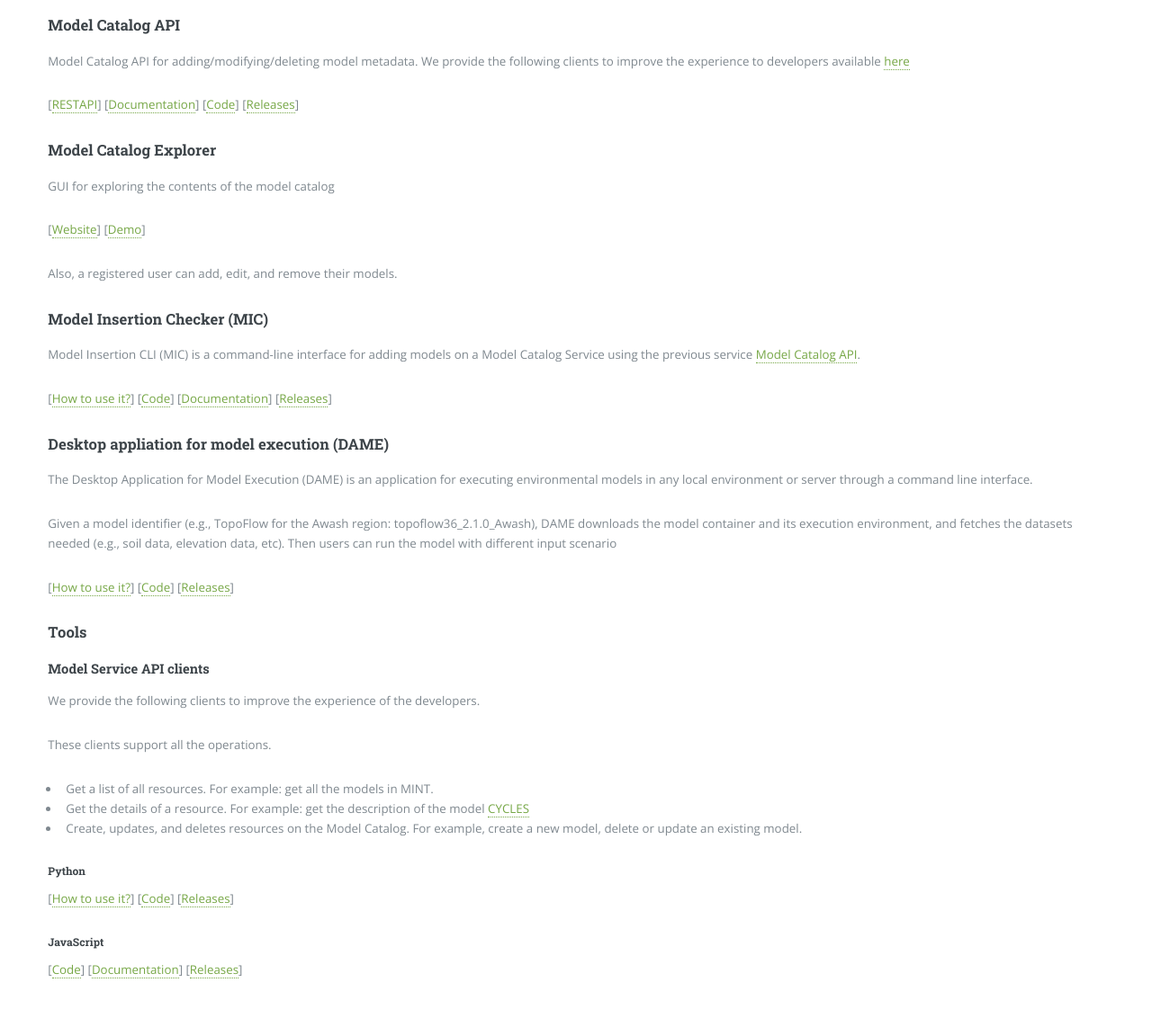
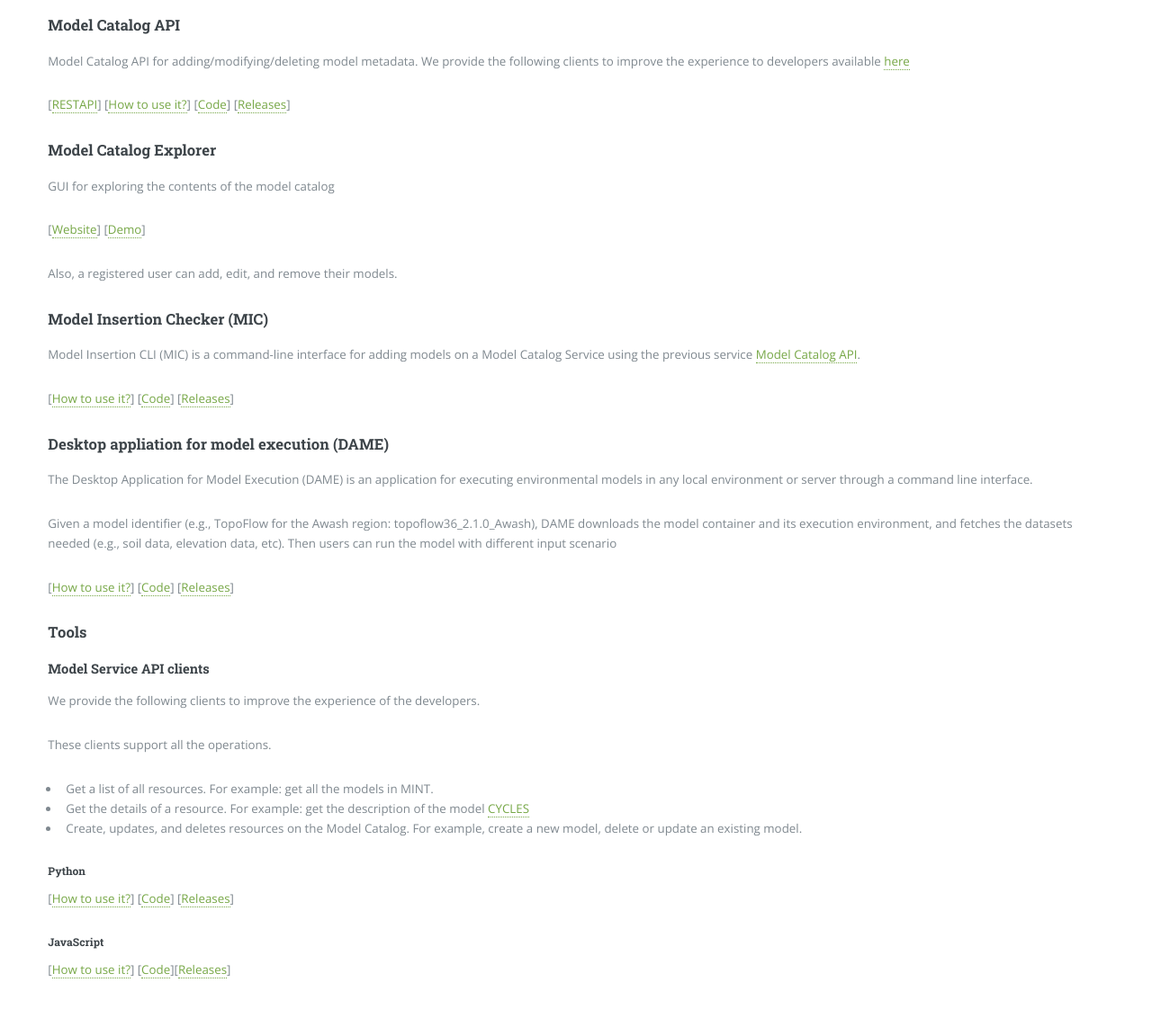
Before and after one commit to KnowledgeCaptureAndDiscovery/MINT, a Jekyll site: the page built from _services/model.md, in a window 1280 px wide. Shown: the part 675-1817 px from the top of the page at 90% size. Built offline with Jekyll 4.4.1, drawn with Linux system fonts in a browser that asks for light colours.

Commit message:
how to use it?

```diff
--- a/_services/model.md
+++ b/_services/model.md
@@ -25,7 +25,7 @@ We provide multiple services to add, modify, and browse models:
 
 Model Catalog API for adding/modifying/deleting model metadata. We provide the following clients to improve the experience to developers available [here](#model-service-api-clients)
 
-[[RESTAPI](https://api.models.mint.isi.edu/latest)] [[Documentation](https://model-catalog-python-api-client.readthedocs.io/en/latest/endpoints/)] [[Code](https://github.com/mintproject/model-catalog-api)] [[Releases](https://github.com/mintproject/model-catalog-api/releases)]
+[[RESTAPI](https://api.models.mint.isi.edu/latest)] [[How to use it?](https://model-catalog-python-api-client.readthedocs.io/en/latest/endpoints/)] [[Code](https://github.com/mintproject/model-catalog-api)] [[Releases](https://github.com/mintproject/model-catalog-api/releases)]
 
 ### Model Catalog Explorer
 
@@ -39,7 +39,7 @@ Also, a registered user can add, edit, and remove their models.
 
 Model Insertion CLI (MIC) is a command-line interface for adding models on a Model Catalog Service using the previous service [Model Catalog API](#model-catalog-api).
 
-[[How to use it?](https://mic-cli.readthedocs.io/en/latest/)] [[Code](https://github.com/mintproject/mic)] [[Documentation](https://mic-cli.readthedocs.io/en/latest/)] [[Releases](https://github.com/mintproject/mic/releases)]
+[[How to use it?](https://mic-cli.readthedocs.io/en/latest/)] [[Code](https://github.com/mintproject/mic)] [[Releases](https://github.com/mintproject/mic/releases)]
 
 ### Desktop appliation for model execution (DAME)
 
@@ -69,4 +69,4 @@ These clients support all the operations.
 
 ##### JavaScript
 
-[[Code](https://github.com/mintproject/model-catalog-fetch-api-client)] [[Documentation](https://github.com/mintproject/model-catalog-fetch-api-client/blob/master/README.md)] [[Releases](https://github.com/mintproject/model-catalog-fetch-api-client/releases)]
+ [[How to use it?](https://github.com/mintproject/model-catalog-fetch-api-client/blob/master/README.md)]  [[Code](https://github.com/mintproject/model-catalog-fetch-api-client)][[Releases](https://github.com/mintproject/model-catalog-fetch-api-client/releases)]
```
